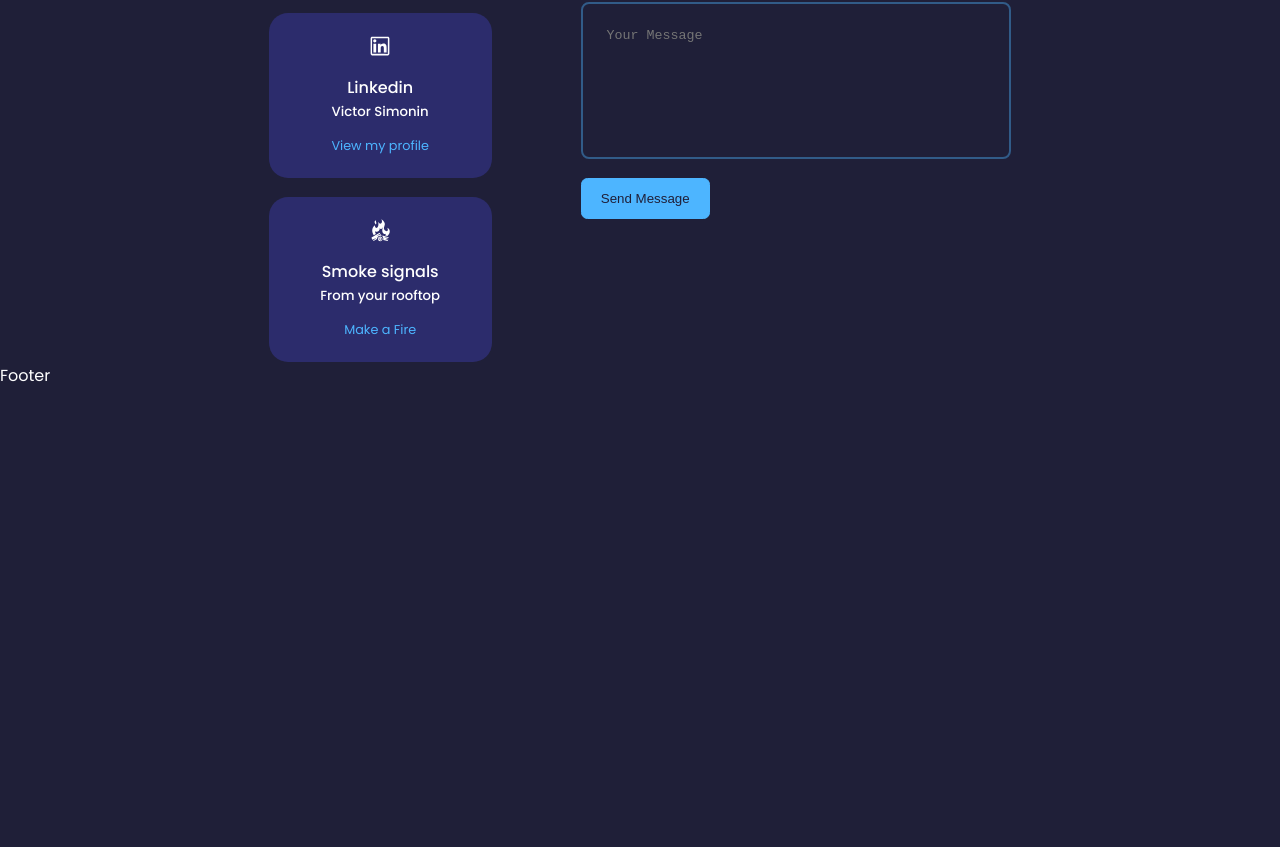
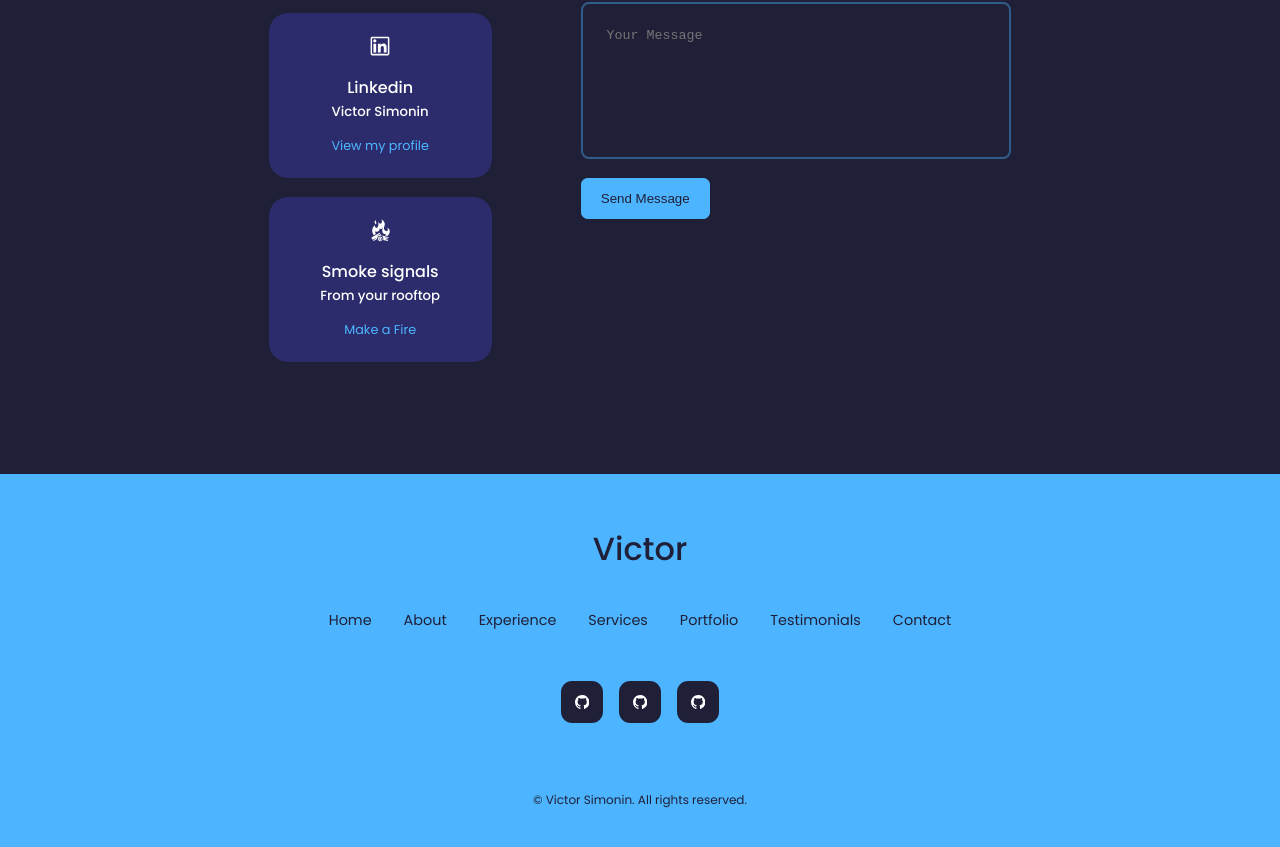
Before and after one commit to Bictole/Old-Portfolio, a React (Create React App) app in the folder react_portfolio/: page / in a window 1280 px wide. Shown: the part 4995-5842 px from the top of the page. Before the commit the page ends 5384 px from the top, so only its background shows below. Built offline with nearby package versions, Linux system fonts and the light colour scheme.

Commit message:
[Add] Footer component and style

```diff
--- a/react_portfolio/src/components/footer/Footer.jsx
+++ b/react_portfolio/src/components/footer/Footer.jsx
@@ -1,9 +1,32 @@
 import React from 'react'
 import './footer.css'
+import {BsGithub} from 'react-icons/bs'
 
 const Footer = () => {
   return (
-    <div>Footer</div>
+    <footer>
+      <a href="#" className='footer__logo'>Victor</a>
+
+      <ul className="permalinks">
+        <li><a href="#">Home</a></li>
+        <li><a href="#about">About</a></li>
+        <li><a href="#experience">Experience</a></li>
+        <li><a href="#services">Services</a></li>
+        <li><a href="#portfolio">Portfolio</a></li>
+        <li><a href="#testimonials">Testimonials</a></li>
+        <li><a href="#contact">Contact</a></li>
+      </ul>
+
+      <div className="footer__socials">
+        <a href="https://gihutb.com/Bictole"><BsGithub/></a>
+        <a href="https://gihutb.com/Bictole"><BsGithub/></a>
+        <a href="https://gihutb.com/Bictole"><BsGithub/></a>
+      </div>
+
+      <div className="footer__copyright">
+        <small>&copy; Victor Simonin. All rights reserved.</small>
+      </div>
+    </footer>
   )
 }
 
--- a/react_portfolio/src/components/footer/footer.css
+++ b/react_portfolio/src/components/footer/footer.css
@@ -0,0 +1,64 @@
+footer {
+    background: var(--color-primary);
+    padding: 3rem 0;
+    text-align: center;
+    font-size: 0.9rem;
+    margin-top: 7rem;
+}
+
+footer a {
+    color: var(--color-bg);
+}
+
+.footer__logo {
+    font-size: 2rem;
+    font-weight: 500;
+    margin-bottom: 2rem;
+    display: inline-block;
+}
+
+.permalinks {
+    display: flex;
+    flex-wrap: wrap;
+    justify-content: center;
+    gap: 2rem;
+    margin: 0 auto 3rem;
+}
+
+.footer__socials {
+    display: flex;
+    justify-content: center;
+    gap: 1rem;
+    margin-bottom: 4rem;
+}
+
+.footer__socials a {
+    background: var(--color-bg);
+    color: var(--color-white);
+    padding: 0.8rem;
+    border-radius: 0.7rem;
+    display: flex;
+    border: 1px solid transparent;
+}
+
+.footer__socials a:hover {
+    background: transparent;
+    border-color: var(--color-bg);
+    color: var(--color-bg);
+}
+
+.footer__copyright {
+    margin-bottom: 4rem;
+    color: var(--color-bg);
+}
+
+@media screen and (max-width: 600px) {
+    .permalinks {
+        flex-direction: column;
+        gap: 1.5rem;
+    }
+
+    .footer__socials {
+        margin-bottom: 2.6rem;
+    }
+}
```
